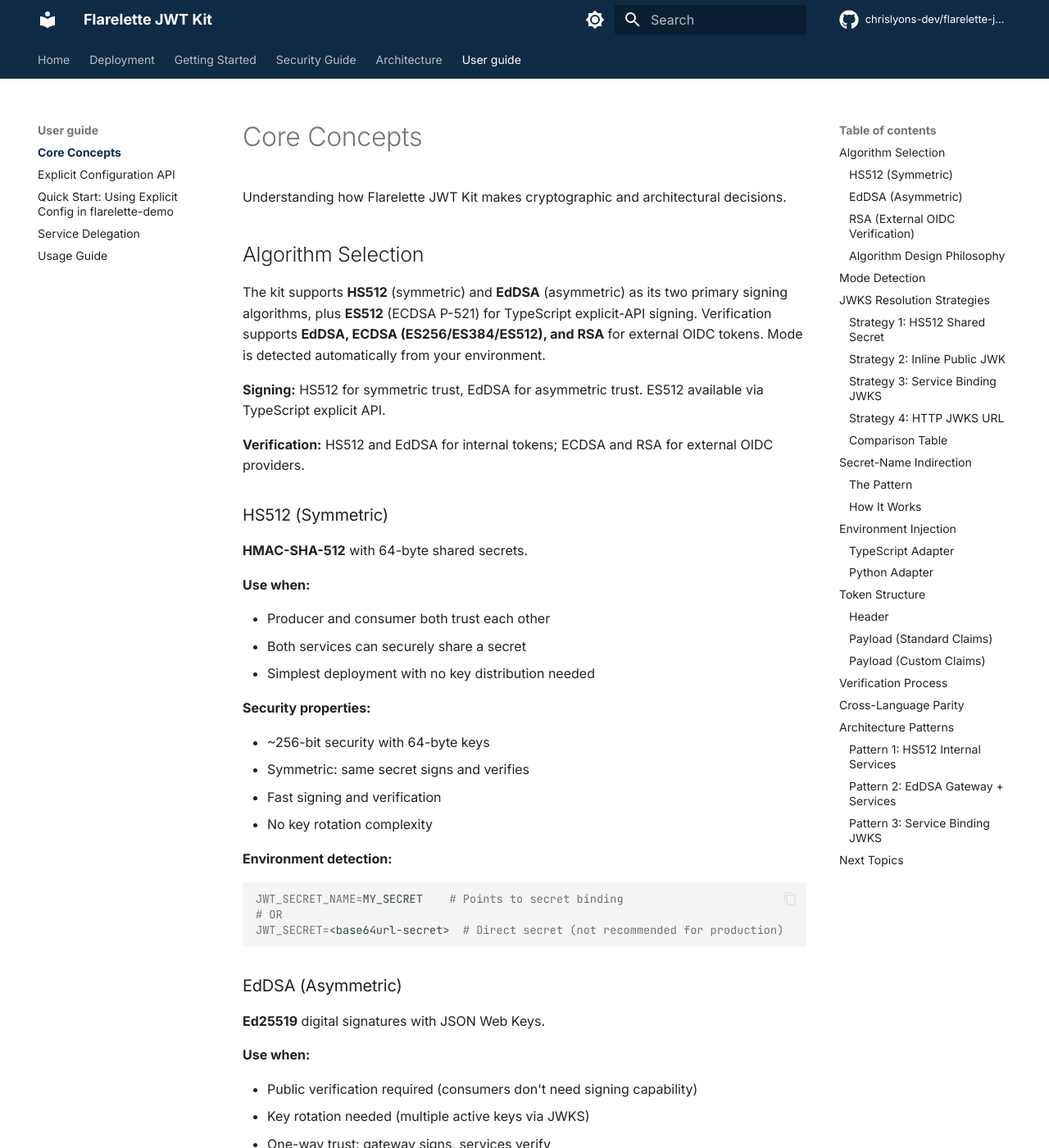
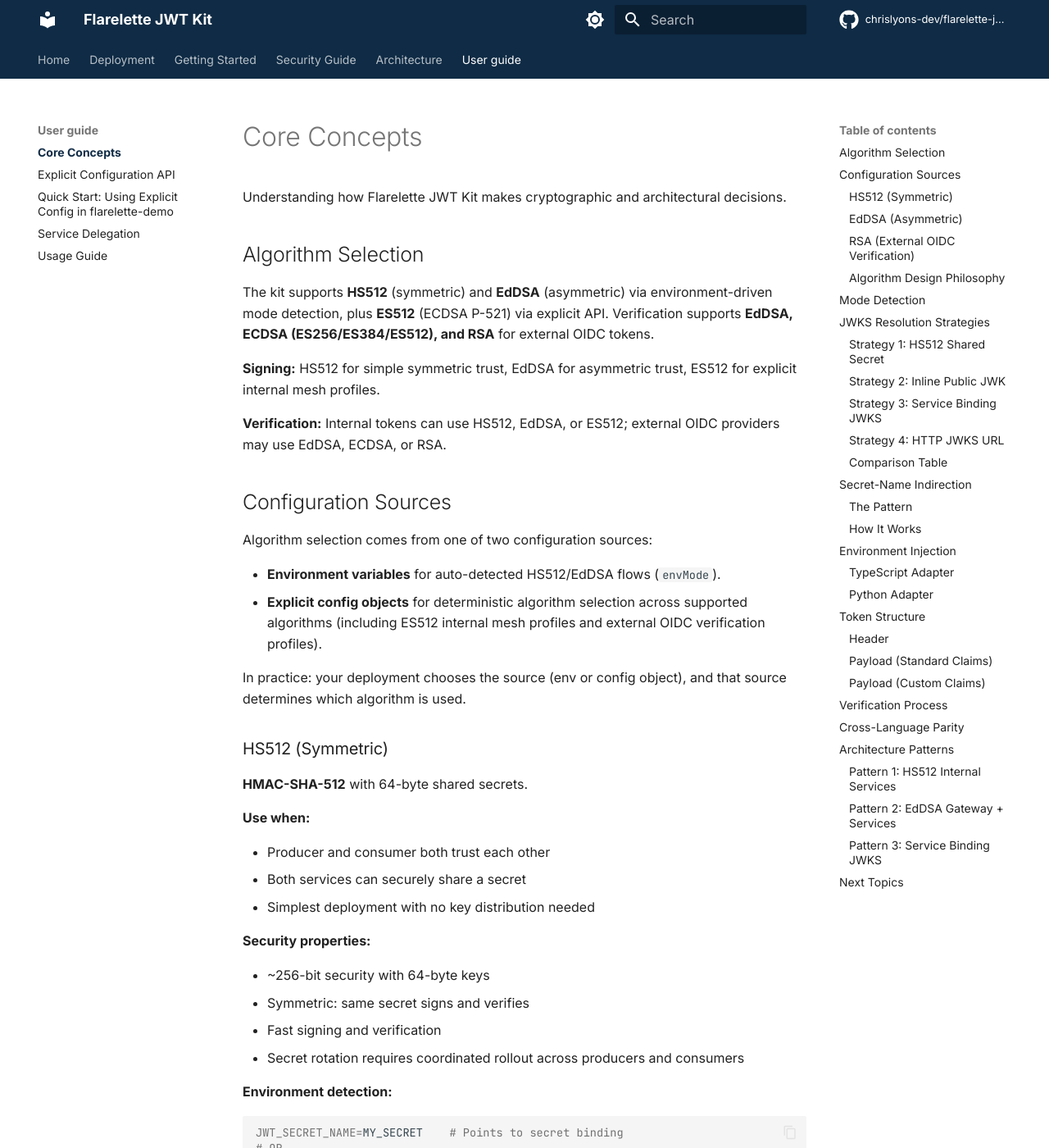
Before and after one commit to chrislyons-dev/flarelette-jwt-kit, an MkDocs documentation site: the page built from docs/user-guide/core-concepts.md, in a window 1280 px wide and 1400 px high. Shown: the whole window at 82% size. Built offline with MkDocs 1.6.1 and Material for MkDocs 9.7.7, drawn with Linux system fonts in a browser that asks for light colours; comment, search, counter and statistics services are not loaded; the version menu is left out; some of the changed text lies outside the part shown.

````diff
--- a/docs/user-guide/core-concepts.md
+++ b/docs/user-guide/core-concepts.md
@@ -4,11 +4,20 @@ Understanding how Flarelette JWT Kit makes cryptographic and architectural decis
 
 ## Algorithm Selection
 
-The kit supports **HS512** (symmetric) and **EdDSA** (asymmetric) as its two primary signing algorithms, plus **ES512** (ECDSA P-521) for TypeScript explicit-API signing. Verification supports **EdDSA, ECDSA (ES256/ES384/ES512), and RSA** for external OIDC tokens. Mode is detected automatically from your environment.
+The kit supports **HS512** (symmetric) and **EdDSA** (asymmetric) via environment-driven mode detection, plus **ES512** (ECDSA P-521) via explicit API. Verification supports **EdDSA, ECDSA (ES256/ES384/ES512), and RSA** for external OIDC tokens.
 
-**Signing:** HS512 for symmetric trust, EdDSA for asymmetric trust. ES512 available via TypeScript explicit API.
+**Signing:** HS512 for simple symmetric trust, EdDSA for asymmetric trust, ES512 for explicit internal mesh profiles.
 
-**Verification:** HS512 and EdDSA for internal tokens; ECDSA and RSA for external OIDC providers.
+**Verification:** Internal tokens can use HS512, EdDSA, or ES512; external OIDC providers may use EdDSA, ECDSA, or RSA.
+
+## Configuration Sources
+
+Algorithm selection comes from one of two configuration sources:
+
+- **Environment variables** for auto-detected HS512/EdDSA flows (`envMode`).
+- **Explicit config objects** for deterministic algorithm selection across supported algorithms (including ES512 internal mesh profiles and external OIDC verification profiles).
+
+In practice: your deployment chooses the source (env or config object), and that source determines which algorithm is used.
 
 ### HS512 (Symmetric)
 
@@ -25,7 +34,7 @@ The kit supports **HS512** (symmetric) and **EdDSA** (asymmetric) as its two pri
 - ~256-bit security with 64-byte keys
 - Symmetric: same secret signs and verifies
 - Fast signing and verification
-- No key rotation complexity
+- Secret rotation requires coordinated rollout across producers and consumers
 
 **Environment detection:**
 
@@ -117,7 +126,7 @@ JWT_JWKS_CACHE_TTL_SECONDS=300  # Optional: default 5 minutes
 
 ## Mode Detection
 
-The kit automatically detects which algorithm to use based on environment variables. No manual configuration needed.
+The kit automatically detects which algorithm to use based on environment variables for HS512/EdDSA flows.
 
 **Detection logic:**
 
@@ -132,6 +141,8 @@ Consumer (verification):
 ```
 
 **Note:** Asymmetric mode supports EdDSA (Ed25519), ECDSA (ES256/ES384/ES512), and RSA (RS256/384/512) verification. The actual algorithm is auto-detected from the JWK structure or token header.
+
+**Important:** ES512 signing is explicit-API driven, not env auto-detected.
 
 **Verification in code:**
 
````
Also changed, not shown: THIRD_PARTY_LICENSES.md (+1 -1 lines), docs/architecture/README.md (+1 -1 lines), 1 other file.
